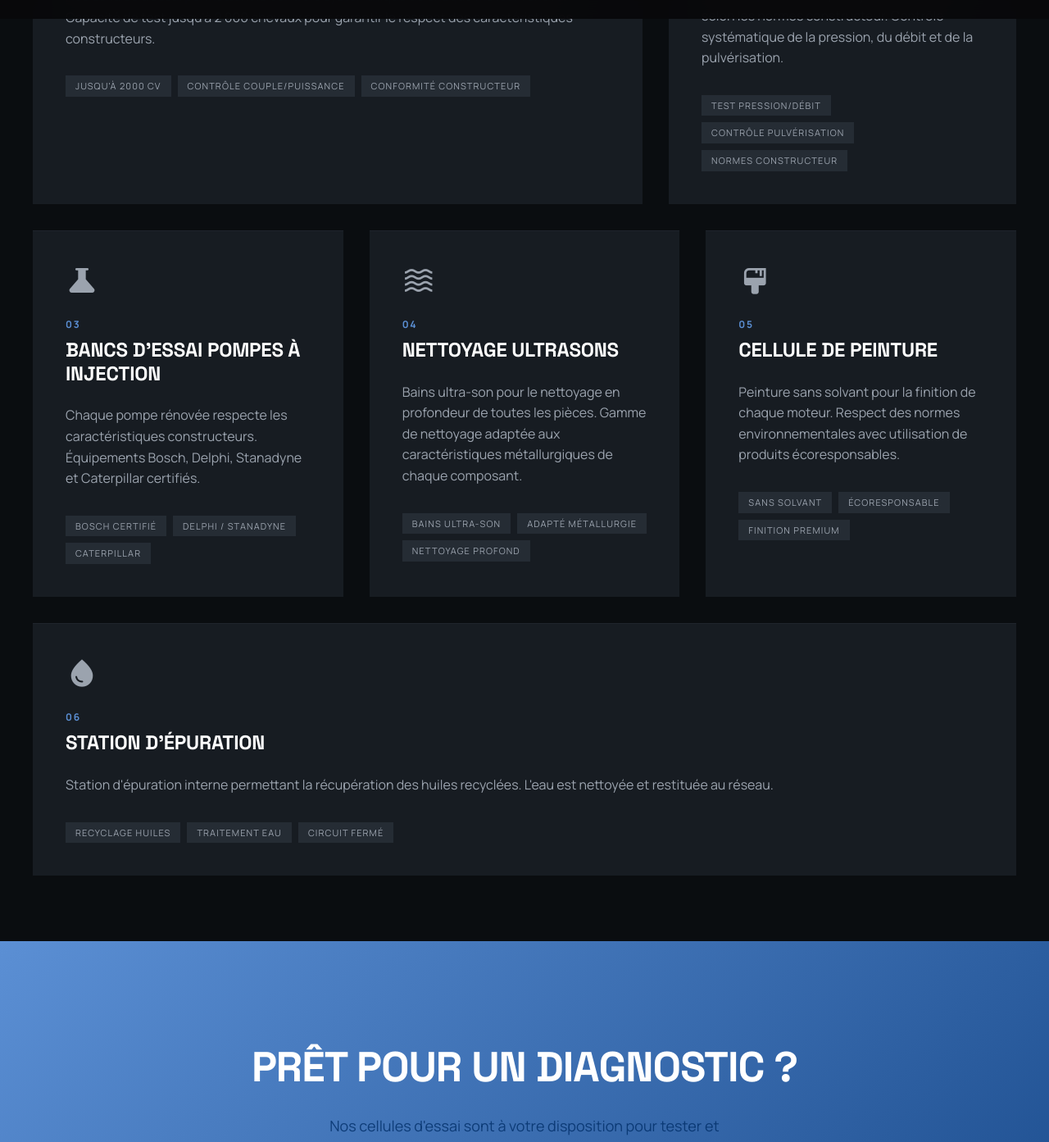
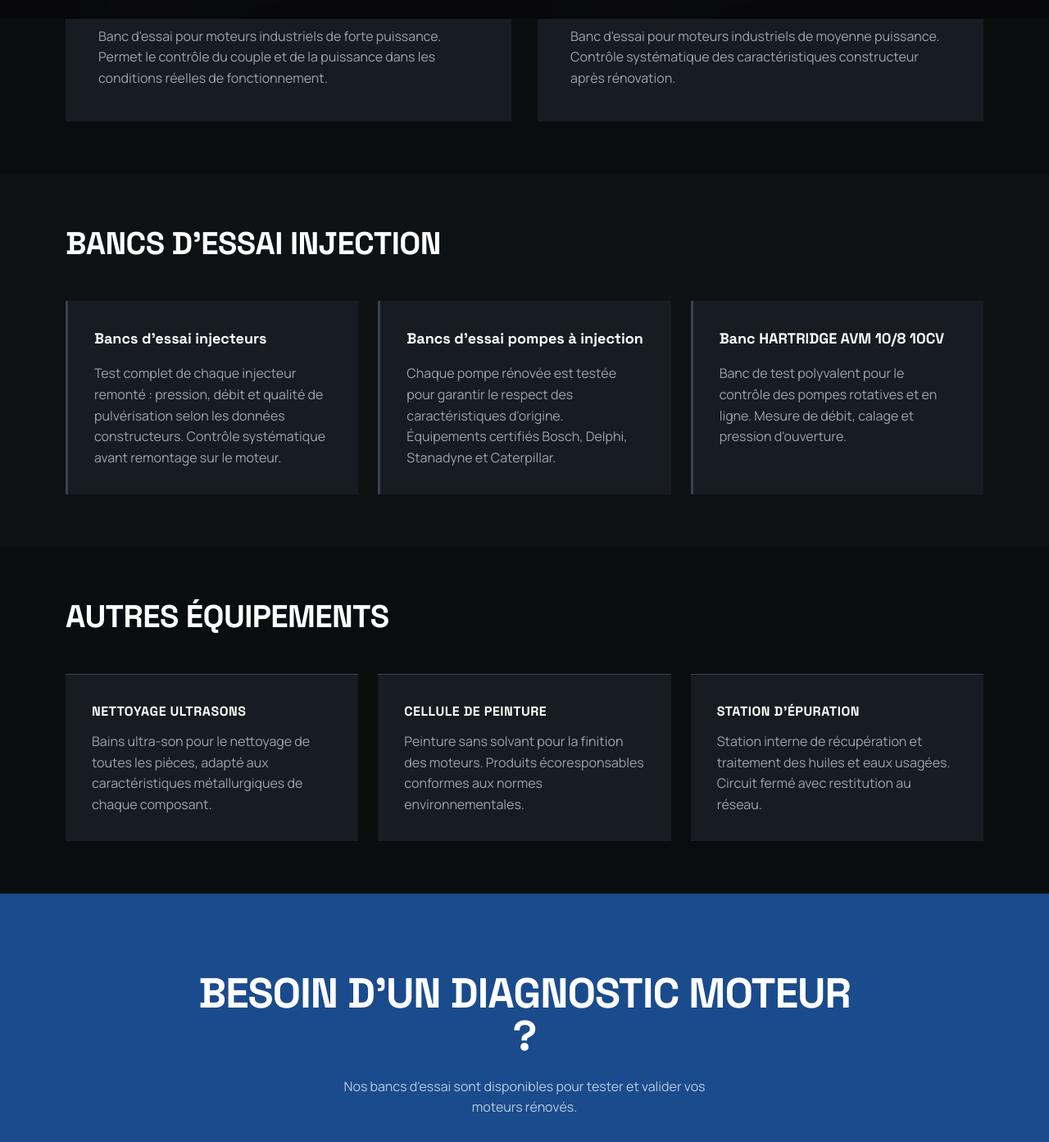
Before and after one commit to yannisastraconseil/mbi_site, a Next.js app: page /equipements in a window 1280 px wide. Shown: the part 777-2170 px from the top of the page at 82% size. Built offline with nearby package versions, Linux system fonts and the light colour scheme.

Commit message:
📝 Refonte page Banc d'essai: contenu réel MBI
- FROUDE HOFFMAN F35 (1600 CV) et F24 (1000 CV)
- Banc HARTRIDGE AVM 10/8 10CV
- Bancs injecteurs et pompes à injection
- Ton direct et factuel, plus de marketing IA
- 3 sections claires: puissance, injection, autres

```diff
--- a/app/equipements/page.js
+++ b/app/equipements/page.js
@@ -1,54 +1,42 @@
 import Link from 'next/link';
 
 export const metadata = {
-  title: 'Nos Équipements',
-  description: 'Bancs d\'essai de puissance, bancs d\'essai injecteurs, bancs d\'essai pompes à injection — Découvrez les équipements de précision M.B.I.',
+  title: 'Bancs d\'essai',
+  description: 'Bancs d\'essai de puissance FROUDE HOFFMAN, bancs injecteurs, pompes à injection — M.B.I Engine Solutions, Riorges.',
 };
 
-const EQUIPMENT = [
+const BANCS_PUISSANCE = [
   {
-    id: '01',
-    title: 'Bancs d\'essai de puissance',
-    desc: 'Nos cellules d\'essai permettent le contrôle systématique de chaque moteur rénové. Capacité de test jusqu\'à 2 000 chevaux pour garantir le respect des caractéristiques constructeurs.',
-    specs: ['Jusqu\'à 2000 CV', 'Contrôle couple/puissance', 'Conformité constructeur'],
-    icon: 'speed',
-    featured: true,
+    name: 'FROUDE HOFFMAN F35',
+    capacity: 'jusqu\'à 1600 CV',
+    desc: 'Banc d\'essai pour moteurs industriels de forte puissance. Permet le contrôle du couple et de la puissance dans les conditions réelles de fonctionnement.',
   },
   {
-    id: '02',
-    title: 'Bancs d\'essai injecteurs',
-    desc: 'Test complet de chaque injecteur remonté selon les normes constructeur. Contrôle systématique de la pression, du débit et de la pulvérisation.',
-    specs: ['Test pression/débit', 'Contrôle pulvérisation', 'Normes constructeur'],
-    icon: 'bolt',
+    name: 'FROUDE HOFFMAN F24',
+    capacity: 'jusqu\'à 1000 CV',
+    desc: 'Banc d\'essai pour moteurs industriels de moyenne puissance. Contrôle systématique des caractéristiques constructeur après rénovation.',
+  },
+];
+
+const BANCS_INJECTION = [
+  {
+    name: 'Bancs d\'essai injecteurs',
+    desc: 'Test complet de chaque injecteur remonté : pression, débit et qualité de pulvérisation selon les données constructeurs. Contrôle systématique avant remontage sur le moteur.',
   },
   {
-    id: '03',
-    title: 'Bancs d\'essai pompes à injection',
-    desc: 'Chaque pompe rénovée respecte les caractéristiques constructeurs. Équipements Bosch, Delphi, Stanadyne et Caterpillar certifiés.',
-    specs: ['Bosch certifié', 'Delphi / Stanadyne', 'Caterpillar'],
-    icon: 'science',
+    name: 'Bancs d\'essai pompes à injection',
+    desc: 'Chaque pompe rénovée est testée pour garantir le respect des caractéristiques d\'origine. Équipements certifiés Bosch, Delphi, Stanadyne et Caterpillar.',
   },
   {
-    id: '04',
-    title: 'Nettoyage Ultrasons',
-    desc: 'Bains ultra-son pour le nettoyage en profondeur de toutes les pièces. Gamme de nettoyage adaptée aux caractéristiques métallurgiques de chaque composant.',
-    specs: ['Bains ultra-son', 'Adapté métallurgie', 'Nettoyage profond'],
-    icon: 'waves',
+    name: 'Banc HARTRIDGE AVM 10/8 10CV',
+    desc: 'Banc de test polyvalent pour le contrôle des pompes rotatives et en ligne. Mesure de débit, calage et pression d\'ouverture.',
   },
-  {
-    id: '05',
-    title: 'Cellule de peinture',
-    desc: 'Peinture sans solvant pour la finition de chaque moteur. Respect des normes environnementales avec utilisation de produits écoresponsables.',
-    specs: ['Sans solvant', 'Écoresponsable', 'Finition premium'],
-    icon: 'format_paint',
-  },
-  {
-    id: '06',
-    title: 'Station d\'épuration',
-    desc: 'Station d\'épuration interne permettant la récupération des huiles recyclées. L\'eau est nettoyée et restituée au réseau.',
-    specs: ['Recyclage huiles', 'Traitement eau', 'Circuit fermé'],
-    icon: 'water_drop',
-  },
+];
+
+const AUTRES_EQUIPEMENTS = [
+  { name: 'Nettoyage ultrasons', desc: 'Bains ultra-son pour le nettoyage de toutes les pièces, adapté aux caractéristiques métallurgiques de chaque composant.' },
+  { name: 'Cellule de peinture', desc: 'Peinture sans solvant pour la finition des moteurs. Produits écoresponsables conformes aux normes environnementales.' },
+  { name: 'Station d\'épuration', desc: 'Station interne de récupération et traitement des huiles et eaux usagées. Circuit fermé avec restitution au réseau.' },
 ];
 
 export default function EquipementsPage() {
@@ -57,101 +45,189 @@ export default function EquipementsPage() {
       {/* Hero */}
       <section style={{
         padding: 'var(--space-32) var(--space-10)',
-        paddingBottom: 'var(--space-20)',
+        paddingBottom: 'var(--space-16)',
         background: 'var(--surface)',
-        textAlign: 'center',
       }}>
         <div className="container">
           <span className="label-md" style={{ color: 'var(--primary)', display: 'block', marginBottom: 'var(--space-6)' }}>
-            Infrastructure / Équipements
+            Nos équipements
           </span>
-          <h1 className="display-md" style={{ color: 'white', maxWidth: '900px', margin: '0 auto' }}>
-            Précision Machinale
+          <h1 className="display-md" style={{ color: 'white', maxWidth: '900px' }}>
+            Bancs d'essai
           </h1>
-          <p className="body-lg" style={{ maxWidth: '640px', margin: 'var(--space-8) auto 0' }}>
-            Plus de 4 500 m² d&apos;atelier équipés des technologies de pointe pour la reconstruction de moteurs thermiques.
+          <p className="body-lg" style={{ maxWidth: '700px', marginTop: 'var(--space-8)' }}>
+            4 500 m² d'ateliers équipés de bancs d'essai FROUDE HOFFMAN et de postes de contrôle certifiés. Chaque moteur rénové est testé dans les conditions réelles de fonctionnement avant livraison.
           </p>
         </div>
       </section>
 
-      {/* Equipment grid */}
+      {/* Bancs de puissance */}
       <section style={{
-        padding: 'var(--space-20) var(--space-10)',
+        padding: 'var(--space-16) var(--space-10)',
         background: 'var(--surface-container-lowest)',
       }}>
+        <div className="container" style={{ maxWidth: '1440px' }}>
+          <h2 className="headline-md reveal" style={{ color: 'white', marginBottom: 'var(--space-12)' }}>
+            Bancs d'essai de puissance
+          </h2>
           <div style={{
-          maxWidth: '1440px',
-          margin: '0 auto',
             display: 'flex',
             flexWrap: 'wrap',
             gap: 'var(--space-8)',
           }}>
-          {EQUIPMENT.map((eq) => (
+            {BANCS_PUISSANCE.map((banc) => (
               <div
-              key={eq.id}
+                key={banc.name}
                 className="reveal"
                 style={{
-                flex: eq.featured ? '1 1 600px' : '1 1 280px',
+                  flex: '1 1 400px',
                   background: 'var(--surface-container-low)',
+                  borderTop: '3px solid var(--primary-container)',
                   padding: 'var(--space-10)',
-                borderTop: eq.featured ? '3px solid var(--primary)' : '1px solid rgba(65, 71, 84, 0.2)',
-                transition: 'background 0.4s',
                 }}
               >
-              <span className="material-symbols-outlined" style={{
-                fontSize: '2.5rem',
-                color: eq.featured ? 'var(--primary)' : 'var(--on-surface-variant)',
+                <h3 style={{
+                  fontFamily: 'var(--font-headline)',
+                  fontSize: '1.5rem',
+                  fontWeight: 700,
+                  color: 'white',
+                  marginBottom: 'var(--space-3)',
+                }}>
+                  {banc.name}
+                </h3>
+                <span style={{
+                  display: 'inline-block',
+                  background: 'var(--primary-container)',
+                  color: 'white',
+                  padding: 'var(--space-1) var(--space-4)',
+                  fontSize: '0.8125rem',
+                  fontFamily: 'var(--font-label)',
+                  fontWeight: 700,
+                  letterSpacing: '0.05em',
                   marginBottom: 'var(--space-6)',
-                display: 'block',
-                fontVariationSettings: "'FILL' 1",
                 }}>
-                {eq.icon}
+                  {banc.capacity}
                 </span>
-              <span className="label-md" style={{ color: 'var(--primary)', display: 'block', marginBottom: 'var(--space-2)' }}>
-                {eq.id}
-              </span>
-              <h2 className="headline-sm" style={{ color: 'white', marginBottom: 'var(--space-6)' }}>
-                {eq.title}
-              </h2>
-              <p className="body-md" style={{ marginBottom: 'var(--space-8)' }}>
-                {eq.desc}
+                <p className="body-md">
+                  {banc.desc}
                 </p>
-              <div style={{ display: 'flex', flexWrap: 'wrap', gap: 'var(--space-2)' }}>
-                {eq.specs.map((spec) => (
-                  <span
-                    key={spec}
-                    style={{
-                      background: 'var(--surface-container-high)',
-                      padding: 'var(--space-1) var(--space-3)',
-                      fontSize: '0.6875rem',
-                      fontFamily: 'var(--font-label)',
-                      letterSpacing: '0.1em',
-                      textTransform: 'uppercase',
-                      color: 'var(--on-surface-variant)',
-                    }}
-                  >
-                    {spec}
-                  </span>
+              </div>
             ))}
           </div>
         </div>
+      </section>
+
+      {/* Bancs injection */}
+      <section style={{
+        padding: 'var(--space-16) var(--space-10)',
+        background: 'var(--surface)',
+      }}>
+        <div className="container" style={{ maxWidth: '1440px' }}>
+          <h2 className="headline-md reveal" style={{ color: 'white', marginBottom: 'var(--space-12)' }}>
+            Bancs d'essai injection
+          </h2>
+          <div style={{
+            display: 'flex',
+            flexWrap: 'wrap',
+            gap: 'var(--space-6)',
+          }}>
+            {BANCS_INJECTION.map((banc) => (
+              <div
+                key={banc.name}
+                className="reveal"
+                style={{
+                  flex: '1 1 280px',
+                  background: 'var(--surface-container-low)',
+                  borderLeft: '3px solid var(--outline-variant)',
+                  padding: 'var(--space-8)',
+                }}
+              >
+                <h3 style={{
+                  fontFamily: 'var(--font-headline)',
+                  fontSize: '1.125rem',
+                  fontWeight: 700,
+                  color: 'white',
+                  marginBottom: 'var(--space-4)',
+                }}>
+                  {banc.name}
+                </h3>
+                <p className="body-md">
+                  {banc.desc}
+                </p>
+              </div>
             ))}
+          </div>
+        </div>
+      </section>
+
+      {/* Autres équipements */}
+      <section style={{
+        padding: 'var(--space-16) var(--space-10)',
+        background: 'var(--surface-container-lowest)',
+      }}>
+        <div className="container" style={{ maxWidth: '1440px' }}>
+          <h2 className="headline-md reveal" style={{ color: 'white', marginBottom: 'var(--space-12)' }}>
+            Autres équipements
+          </h2>
+          <div style={{
+            display: 'flex',
+            flexWrap: 'wrap',
+            gap: 'var(--space-6)',
+          }}>
+            {AUTRES_EQUIPEMENTS.map((eq) => (
+              <div
+                key={eq.name}
+                className="reveal"
+                style={{
+                  flex: '1 1 280px',
+                  padding: 'var(--space-8)',
+                  background: 'var(--surface-container-low)',
+                  borderTop: '1px solid var(--outline-variant)',
+                }}
+              >
+                <h3 style={{
+                  fontFamily: 'var(--font-headline)',
+                  fontSize: '1rem',
+                  fontWeight: 700,
+                  color: 'white',
+                  marginBottom: 'var(--space-3)',
+                  textTransform: 'uppercase',
+                  letterSpacing: '0.03em',
+                }}>
+                  {eq.name}
+                </h3>
+                <p className="body-md">
+                  {eq.desc}
+                </p>
+              </div>
+            ))}
+          </div>
         </div>
       </section>
 
       {/* CTA */}
       <section style={{
-        padding: 'var(--space-32) var(--space-10)',
+        padding: 'var(--space-24) var(--space-10)',
         textAlign: 'center',
-        background: 'linear-gradient(135deg, var(--primary) 0%, var(--primary-container) 100%)',
+        background: 'var(--primary-container)',
       }}>
-        <h2 className="headline-lg" style={{ color: 'var(--on-primary-container)', maxWidth: '800px', margin: '0 auto var(--space-8)' }}>
-          Prêt pour un diagnostic ?
+        <h2 className="headline-lg" style={{ color: 'white', maxWidth: '800px', margin: '0 auto var(--space-6)' }}>
+          Besoin d'un diagnostic moteur ?
         </h2>
-        <p style={{ color: 'rgba(0,46,104,0.8)', maxWidth: '500px', margin: '0 auto var(--space-10)', fontSize: '1.125rem' }}>
-          Nos cellules d&apos;essai sont à votre disposition pour tester et valider vos moteurs.
+        <p style={{ color: 'rgba(255,255,255,0.7)', maxWidth: '500px', margin: '0 auto var(--space-10)', fontSize: '1rem' }}>
+          Nos bancs d'essai sont disponibles pour tester et valider vos moteurs rénovés.
         </p>
-        <Link href="/contact" className="btn-cta-inverted">
+        <Link href="/contact" style={{
+          display: 'inline-block',
+          background: 'white',
+          color: 'var(--primary-container)',
+          padding: 'var(--space-4) var(--space-10)',
+          fontFamily: 'var(--font-headline)',
+          fontWeight: 700,
+          fontSize: '0.875rem',
+          letterSpacing: '0.05em',
+          textTransform: 'uppercase',
+        }}>
           Demander un Devis
         </Link>
       </section>
```
Lines whose indentation alone changed are shown as unchanged.
